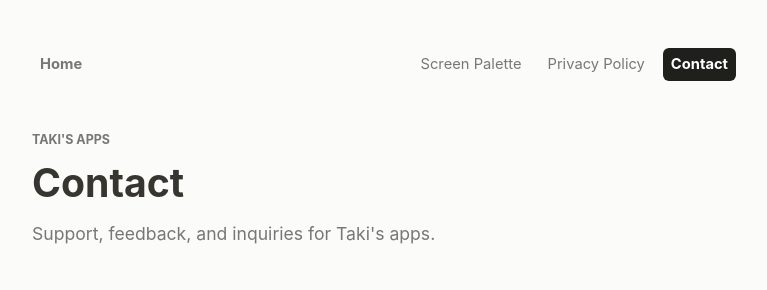
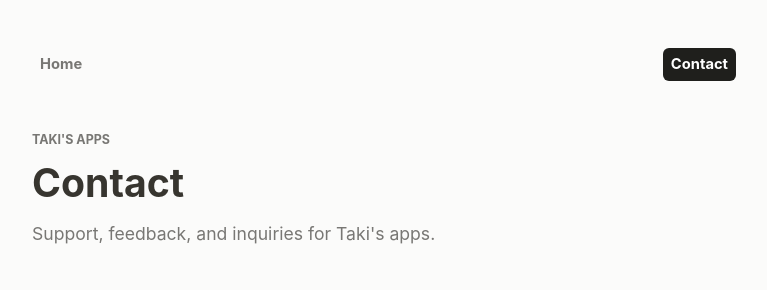
Before and after one commit to min181/takispage, a plain HTML site: page contact.html in a window 1280 px wide. Shown: the top 290 px of the page, without its empty margins (256-1023 px from the left). Drawn offline with Linux system fonts and the light colour scheme; a script that the page names is missing.

Commit message:
ヘッダー修正

```diff
--- a/contact.html
+++ b/contact.html
@@ -12,8 +12,6 @@
     <header class="site-header">
         <nav class="nav">
             <a href="index.html" class="nav-brand">Home</a>
-            <a href="screen-palette.html">Screen Palette</a>
-            <a href="screen-palette-privacy.html">Privacy Policy</a>
             <a href="contact.html" class="nav-contact" aria-current="page">Contact</a>
         </nav>
 
```
Also changed, not shown: index.html (+0 -1 lines), screen-palette-privacy.html (+0 -1 lines), screen-palette.html (+0 -1 lines).
